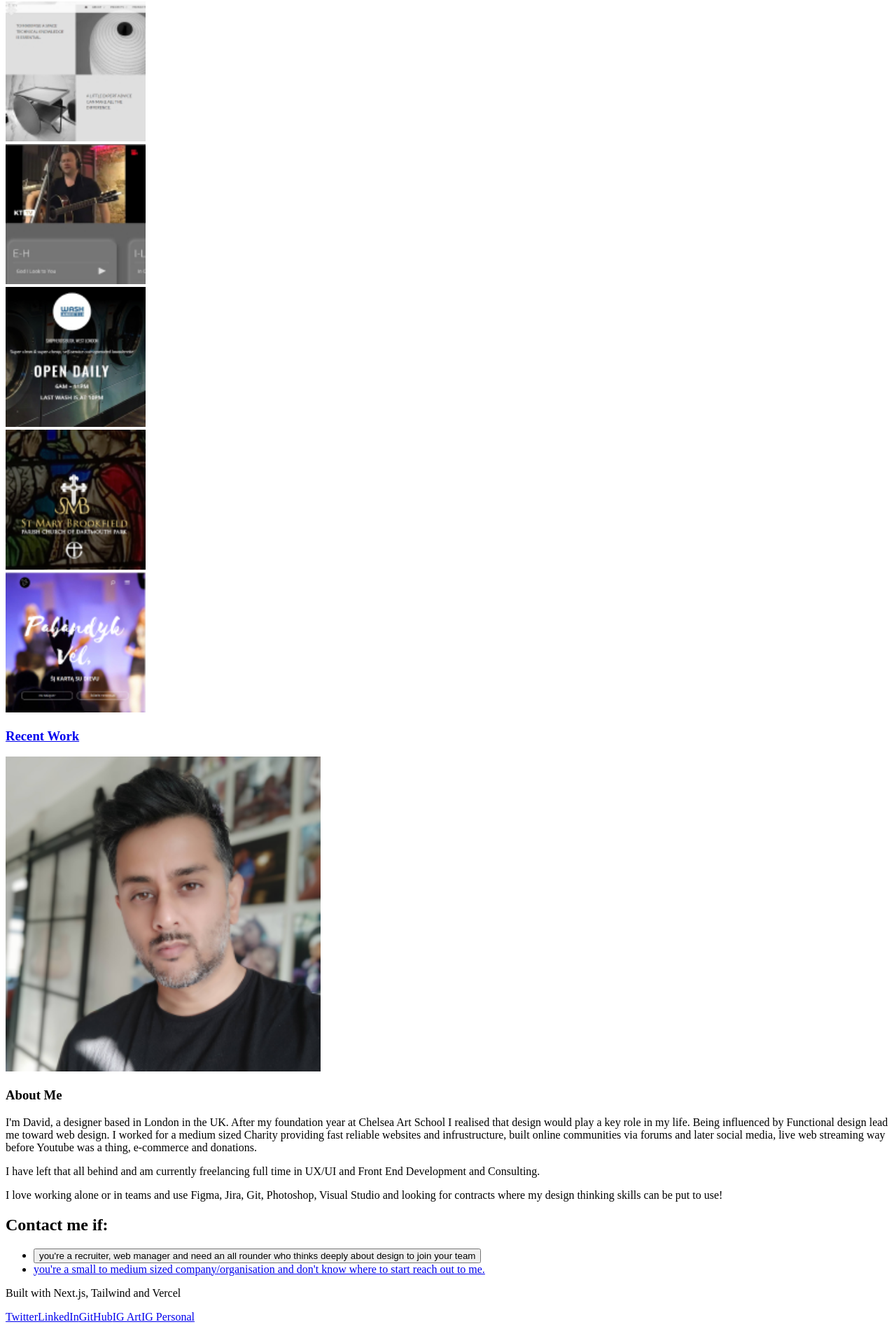
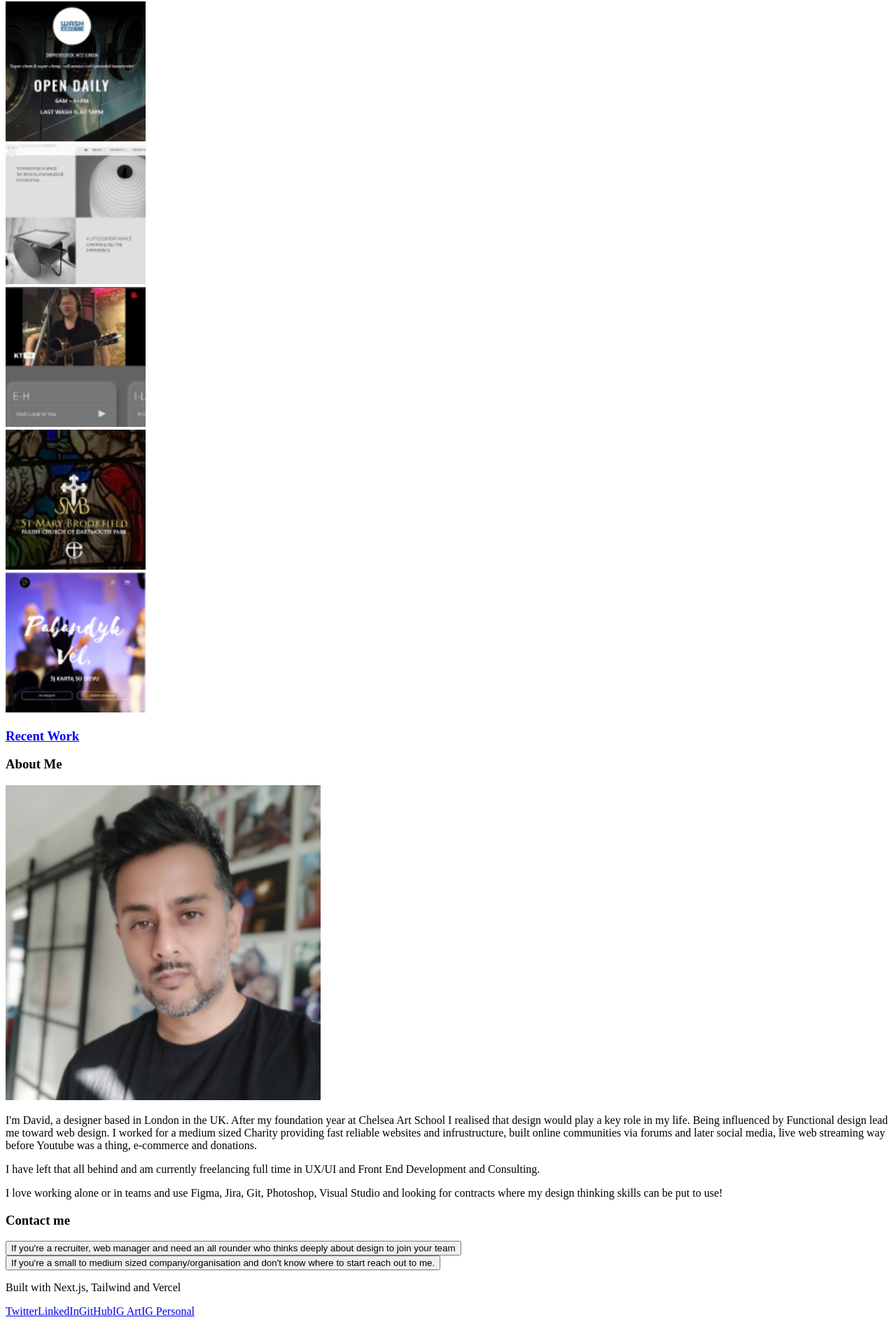
Before and after one commit to davofaz/nextjs-portfolio-site, a Next.js app: page / in a window 1280 px wide. Shown: the part 1169-3068 px from the top of the page at 70% size. Built offline with nearby package versions, Linux system fonts and the light colour scheme.

Commit message:
about, contact changes made

```diff
--- a/components/About.js
+++ b/components/About.js
@@ -5,6 +5,9 @@ import profile from "../public/david-fazaldin-2021-av.png"
 const About = () => {
     return (
         <div className="grid grid-cols-6 gap-2 md:grid-cols-4 gap-y-0 border-8 border-b-8 border-t-8 border-black bg-white dark:border-black dark:bg-black">
+             <div className="col-span-2">
+            <h3 className="text-black text-2xl md:text-4xl md:p-8 uppercase font-thin dark:text-gray-300">About Me</h3>
+            </div>
             <div className="col-span-4 border-black border-r-8 border-b-2 bg-black md:col-span-2">
                     <Image
                         src={profile}
@@ -15,10 +18,8 @@ const About = () => {
                         placeholder="blur"
                     />
             </div>
-            <div className="col-span-2">
-            <h3 class="text-black text-2xl md:text-4xl md:p-8 uppercase font-thin dark:text-white"> About Me</h3>
-            </div>
-            <div className="text-black dark:bg-black col-span-4 border-black  mb-0 pb-0 dark:text-white md:border-0 text-justify">
+
+            <div className="text-white bg-black dark:bg-black col-span-4 border-black  mb-0 pb-0 dark:text-gray-300 md:border-0 text-justify">
                         <p className="p-4">
                             I'm David, a designer based in London in the UK. After my foundation year at Chelsea Art School I realised that design would play a key role in my life. Being influenced by Functional design lead me toward web design. I worked for a medium sized Charity providing fast reliable websites and infrustructure, built online communities via forums and later social media, live web streaming way before Youtube was a thing, e-commerce and donations.</p>
                         <p className="p-4">I have left that all behind and am currently freelancing full time in UX/UI and Front End Development and Consulting.</p>
--- /dev/null
+++ b/components/Contact.js
@@ -0,0 +1,16 @@
+import React from "react"
+import Link from "next/link"
+
+const Contact = () => {
+    return (
+        <div className="grid grid-cols-6 gap-2 md:grid-cols-4 gap-y-0 border-8 border-b-8 border-t-8 border-black bg-white dark:border-black dark:bg-black">
+            <div className="col-span-6">
+                <h3 class="text-black text-2xl bg-white md:text-4xl md:p-8 uppercase font-thin dark:text-gray-300">Contact me</h3>
+            </div>
+            <div className="col-span-2 p-6"><Link href="mailto:dfazaldin@gmail.com"><button className="text-left" type="button" title="Email: dfazaldin@gmail.com">If you're a recruiter, web manager and need an all rounder who thinks deeply about design to join your team</button></Link></div>
+            <div className="col-span-2 p-6"><Link href="mailto:dfazaldin@gmail.com"><button className="text-right" type="button"> If you're a small to medium sized company/organisation and don't know where to start reach out to me.</button></Link></div>
+        </div>
+    )
+}
+
+export default Contact;
--- a/components/Footer.js
+++ b/components/Footer.js
@@ -4,7 +4,7 @@ const Footer = () => {
     return (
         <div className="mt-12 lg:mt-18 sm:pb-36 sm:py-12 py-6">
             <div className="max-w-4xl px-4 mx-auto text-gray-800 dark:text-white">
-                <div className="pb-8 mb-2 border-t-2 border-gray-300 dark:border-white-300"></div>
+                <div className="pb-8 mb-2 border-t-8 border-black dark:border-white-300"></div>
                 <div className="flex flex-col justify-between lg:flex-row items-center">
                     <p>Built with Next.js, Tailwind and Vercel</p>
                     <div className="flex flex-wrap pt-2 sm:space-x-4 space-x-2 font-medium lg:pt-0">
--- a/components/Navigation.js
+++ b/components/Navigation.js
@@ -8,7 +8,7 @@ import { motion } from 'framer-motion'
 
 const Navigation = () => {
     return (
-        <div className="sticky top-0 z-20 py-2 bg-white md:py-6 md:mb-6 dark:bg-black">
+        <div className="sticky top-0 z-20 py-2 bg-white border-b-8 border-black md:py-6 md:mb-6 dark:bg-black dark:border-gray-700">
             <div className="container px-4 mx-auto lg:max-w-4xl flex items-center justify-between">
                 <Link href="/">
                     <a
--- a/components/RecentWork.js
+++ b/components/RecentWork.js
@@ -96,6 +96,24 @@ const RecentWork = () => {
                     </a>
                 </motion.div>
             </Link>
+            <Link href="/portfolio/fired-pizza">
+                <motion.div
+                    className="p-0 drop-shadow-2xl"
+                    whileHover={{
+                    scale: 1.1,
+                    transition: { duration: 0.3 },
+                    }}
+                        whileTap={{ scale: 0.9 }}>
+                    <a>
+                        <Image
+                        src="/recent-work-wash-wordpress-website.jpg"
+                        alt="Fired Pizza"
+
+                        width={200}
+                        height={200} />
+                    </a>
+                </motion.div>
+            </Link>
             <Link href="/portfolio/earthly-app">
                 <motion.div
                 className="p-0 drop-shadow-2xl"
@@ -125,24 +143,6 @@ const RecentWork = () => {
                         <Image
                         src="/recent-work-kt-player.jpg"
                         alt="KT App"
-
-                        width={200}
-                        height={200} />
-                    </a>
-                </motion.div>
-            </Link>
-            <Link href="/portfolio/fired-pizza">
-                <motion.div
-                    className="p-0 drop-shadow-2xl"
-                    whileHover={{
-                    scale: 1.1,
-                    transition: { duration: 0.3 },
-                    }}
-                        whileTap={{ scale: 0.9 }}>
-                    <a>
-                        <Image
-                        src="/recent-work-wash-wordpress-website.jpg"
-                        alt="Fired Pizza"
 
                         width={200}
                         height={200} />
@@ -188,7 +188,7 @@ const RecentWork = () => {
             <Link href="/portfolio/">
 
                     <a>
-                        <h3 class="text-white text-2xl md:text-4xl md:p-8 uppercase font-thin dark:text-white"> Recent Work</h3>
+                        <h3 class="text-white text-2xl md:text-4xl md:p-8 uppercase font-thin dark:text-gray-300"> Recent Work</h3>
                     </a>
             </Link>
           </div>
--- a/pages/index.js
+++ b/pages/index.js
@@ -1,6 +1,7 @@
 import Head from 'next/head'
 import Link from 'next/link'
 import About from '../components/About'
+import Contact from '../components/Contact'
 import RecentWork from '../components/RecentWork'
 import { fadeInRight, fadeInLeft } from '../animations/variants.js'
 import FadeIn from '../components/FadeIn'
@@ -16,19 +17,17 @@ export default function Home() {
 
       <main className="md:max-w-3xl mx-auto mt-0 antialiased">
 
-        <div className="flex items-center justify-center">
+        <div className="flex items-center justify-center flex-col">
           {/*FadeIn variants={fadeInRight}> */}
           {/* <h2 className="text-2xl text-center mt-4 font-bold text-gray-900 lg:text-2xl dark:text-white"><Link href="/portfolio/">Examples of my recent work</Link></h2>*/}
           <RecentWork/>
           {/* </FadeIn>          */}
+          <About/>
+          <Contact/>
         </div>
-         <About/>
+
          {/*<FadeIn variants={fadeInLeft}>*/}
-          <h2 className="text-2xl text-center mt-4 mb-8 font-bold text-gray-900 lg:text-2xl dark:text-white">Contact me if:</h2>
-          <ul className="flex flex-wrap">
-            <li className="w-full md:w-1/2"><Link href="mailto:dfazaldin@gmail.com"><button className=" underline border rounded-3xl mb-8 p-8 hover:bg-red-300 md:mr-4" type="button" title="Email: dfazaldin@gmail.com">you're a recruiter, web manager and need an all rounder who thinks deeply about design to join your team</button></Link></li>
-            <li className="w-full md:w-1/2"><Link href="mailto:dfazaldin@gmail.com"><a className="underline border rounded-3xl mb-8 p-8 hover:bg-blue-300 md:ml-4" type="button">you're a small to medium sized company/organisation and don't know where to start reach out to me.</a></Link></li>
-          </ul>
+
           {/*</FadeIn>*/}
       </main>
 
```
